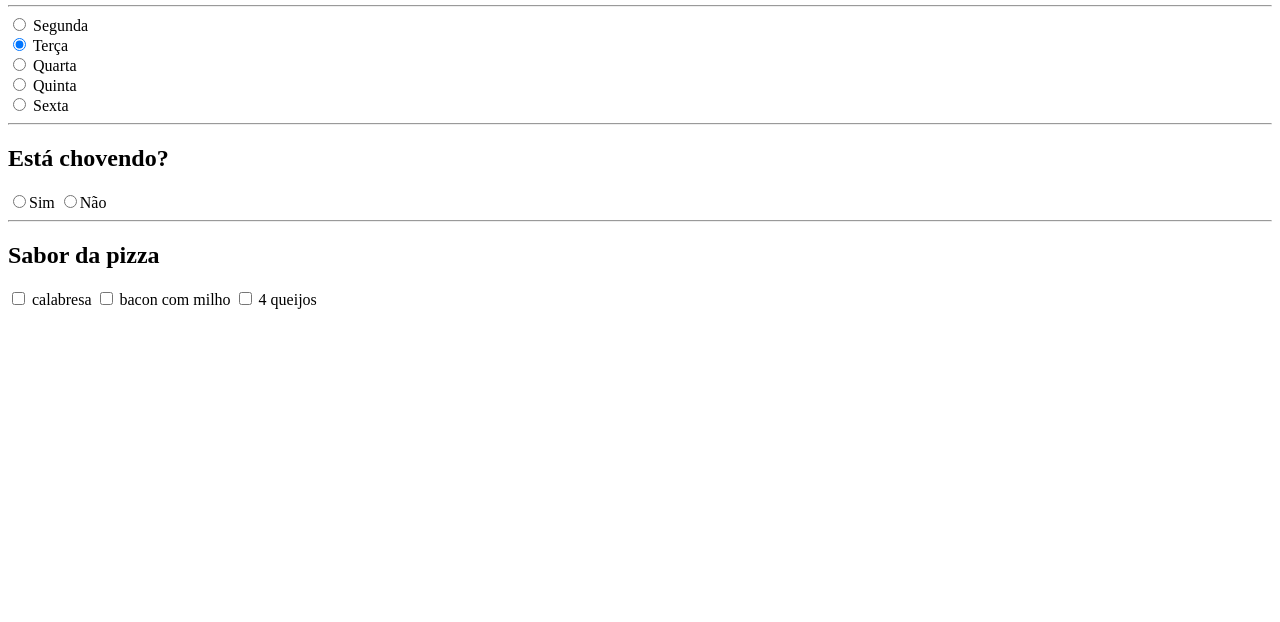
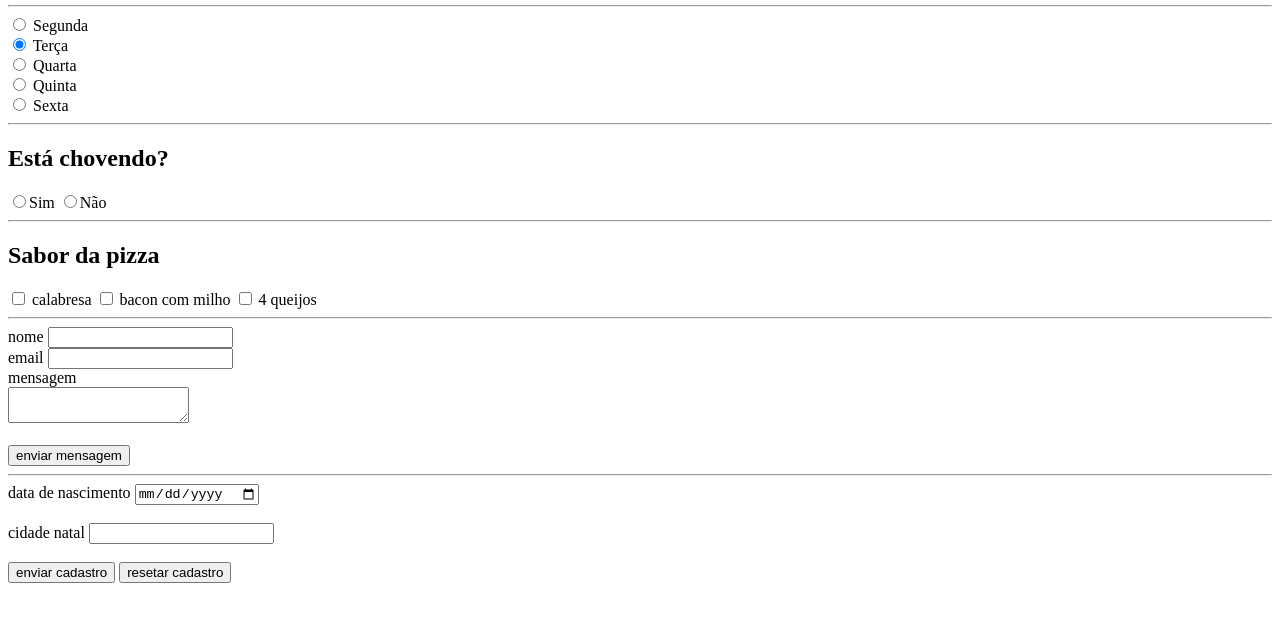
Before and after one commit to MrIlustration2005/intro1b24, a plain HTML site: page FORMS/index.html in a window 1280 px wide. Shown: the part 104-726 px from the top of the page. Drawn offline with Linux system fonts and the light colour scheme.

Commit message:
Add files via upload

```diff
--- a/FORMS/index.html
+++ b/FORMS/index.html
@@ -41,5 +41,43 @@
 
 
     </form>
+    <hr>
+
+<form action=""method="get">
+    <label for="nome">
+        nome
+
+    <input type="text" name="nome" id="nome">
+    </label>
+<br>
+    <label for="email">
+        email
+        <input type="email" name="email" id="email">
+    </label>
+<br>
+    <label for="mensagem">
+        mensagem
+<br>
+        <textarea name="mensagem" id="mensagem"></textarea>
+    </label>
+    <br><br>
+
+    <input type="submit" value="enviar mensagem">
+</form>
+<hr>
+<form action="" method="post">
+    <label for="nascimento">
+      data de nascimento
+      <input type="date" name="nascimento" id="nascimento">
+    </label>
+    <br><br>
+    <label for="cidade">
+        cidade natal
+        <input type="text" name="cidade" id="cidade">
+    </label>
+    <br><br>
+    <button type="submit"> enviar cadastro</button>
+    <button type="reset">resetar cadastro</button>
+</form>
 </body>
 </html>
```
